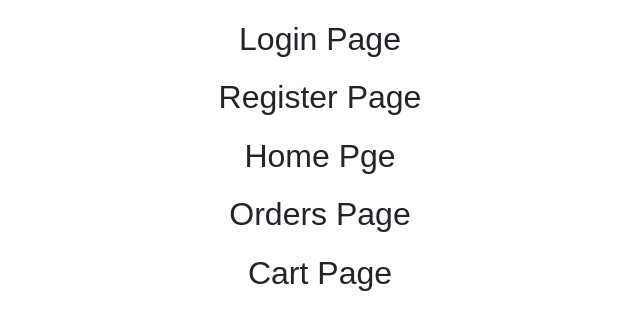
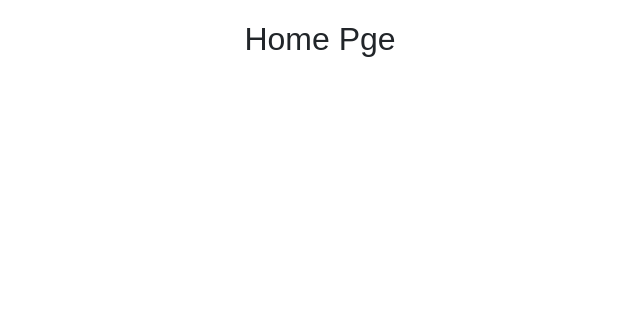
Before and after one commit to MERN-FullStackDeveloper-Projects/Food_Ordering_Application, a React (Vite) app in the folder app1/: page /home in a window 1280 px wide. Shown: the top 330 px of the page, without its empty margins (320-960 px from the left). Built offline with nearby package versions, Linux system fonts and the light colour scheme.

Commit message:
now added routes in app.jsx file

```diff
--- a/app1/src/App.jsx
+++ b/app1/src/App.jsx
@@ -7,15 +7,18 @@ import Register from './pages/Register/Register'
 import Home from './pages/Home/Home'
 import Orders from './pages/Orders/Orders'
 import Cart from './pages/Cart/Cart'
+import { Route, Routes } from 'react-router-dom'
 
 function App() {
   return (
     <div>
-      <Login/>
-      <Register/>
-      <Home/>
-      <Orders/>
-      <Cart/>
+    <Routes>
+      <Route path='/login' element={<Login/>}/>
+      <Route path='/register' element={<Register/>}/>
+      <Route path='/cart' element={<Cart/>}/>
+      <Route path='/orders' element={<Orders/>}/>
+      <Route path='/home' element={<Home/>}/>
+    </Routes>
     </div>
   )
 }
```
